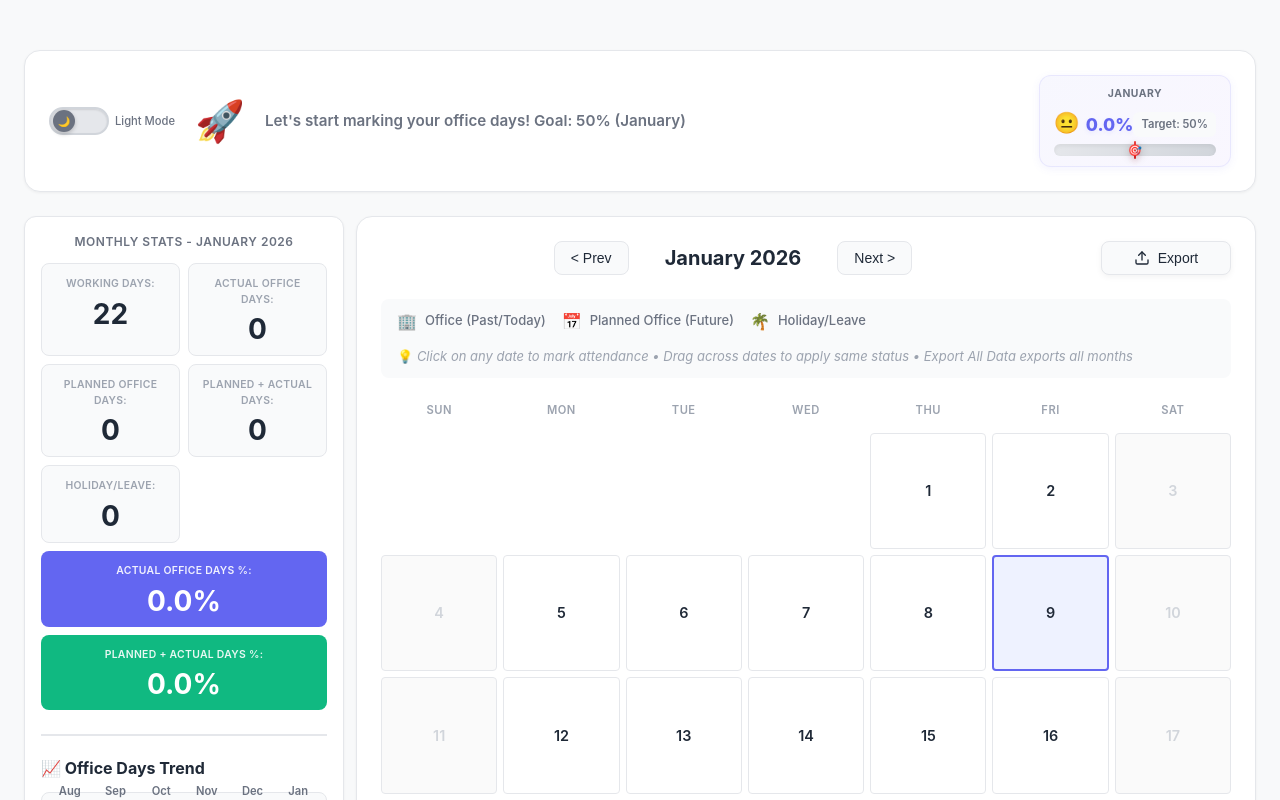
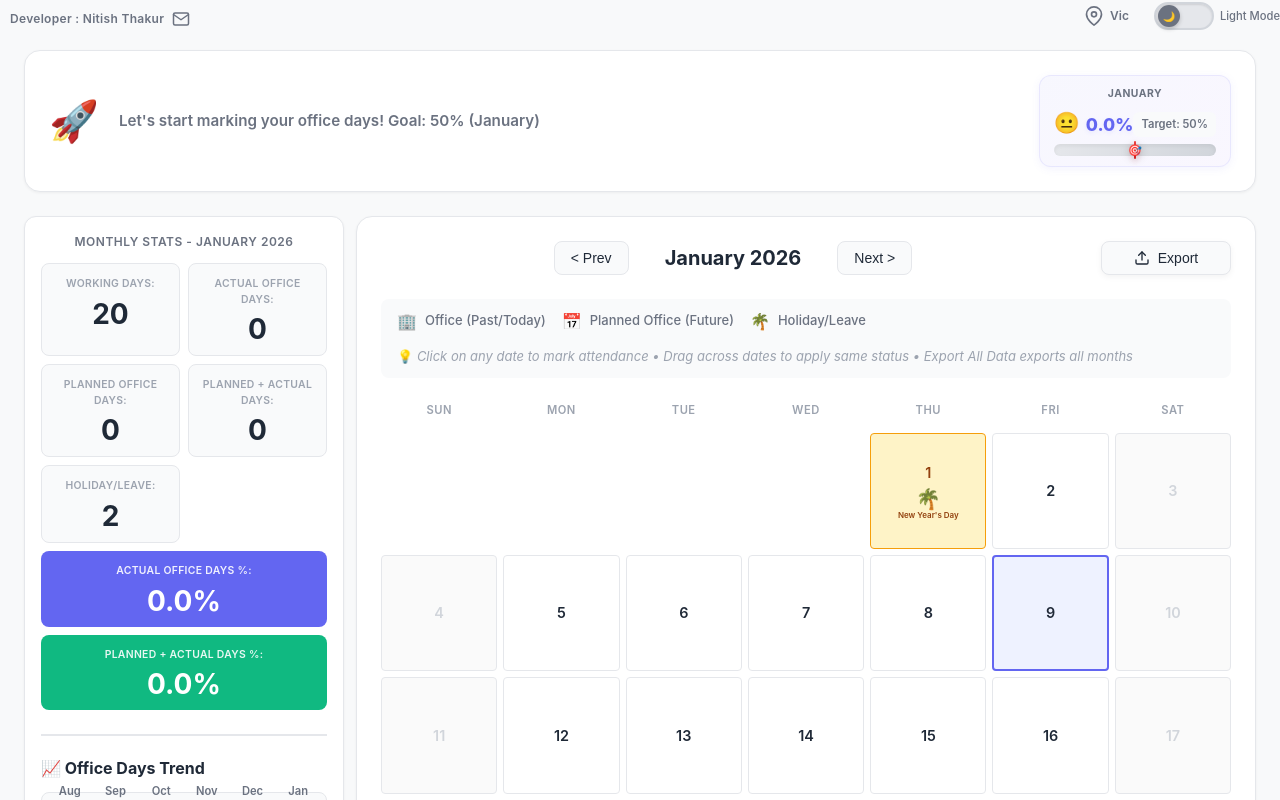
Before and after one commit to nitishthakur89/attendance-tracker, a React app: page / in a window 1280 px wide. Shown: the top 800 px of the page. Built offline with nearby package versions, Linux system fonts and the light colour scheme; the HTML template or start-up script is replaced by a standard one.

Commit message:
Update App.jsx

```diff
--- a/src/App.jsx
+++ b/src/App.jsx
@@ -1,5 +1,6 @@
 import { useState, useEffect } from 'react';
 import './App.css';
+import publicHolidays from './publicHolidays.json';
 
 function App() {
   const [currentDate, setCurrentDate] = useState(new Date());
@@ -13,6 +14,11 @@ function App() {
   });
   const [isDragging, setIsDragging] = useState(false);
   const [dragStatus, setDragStatus] = useState(null);
+  const [selectedRegion, setSelectedRegion] = useState(() => {
+    const savedRegion = localStorage.getItem('selectedRegion');
+    return savedRegion || 'Vic';
+  });
+  const [showLocationDropdown, setShowLocationDropdown] = useState(false);
 
   useEffect(() => {
     localStorage.setItem('attendance', JSON.stringify(attendance));
@@ -22,6 +28,54 @@ function App() {
     localStorage.setItem('theme', theme);
     document.documentElement.setAttribute('data-theme', theme);
   }, [theme]);
+
+  useEffect(() => {
+    localStorage.setItem('selectedRegion', selectedRegion);
+  }, [selectedRegion]);
+
+  // Automatically mark public holidays as holiday status
+  useEffect(() => {
+    const updatedAttendance = { ...attendance };
+
+    // Get all public holiday dates from ALL regions
+    const allPublicHolidayDates = new Set();
+    Object.keys(publicHolidays).forEach(region => {
+      const holidays = publicHolidays[region]?.['2026'] || [];
+      holidays.forEach(holiday => {
+        allPublicHolidayDates.add(holiday.date);
+      });
+    });
+
+    // Remove all holidays that match ANY public holiday date from ALL regions
+    Object.keys(updatedAttendance).forEach(dateKey => {
+      if (updatedAttendance[dateKey] === 'holiday') {
+        const [year, month, day] = dateKey.split('-').map(Number);
+        const dateString = `${year}-${String(month + 1).padStart(2, '0')}-${String(day).padStart(2, '0')}`;
+
+        // If this holiday date matches any public holiday in any region, remove it
+        if (allPublicHolidayDates.has(dateString)) {
+          delete updatedAttendance[dateKey];
+        }
+      }
+    });
+
+    // Now add the current region's holidays
+    const regionHolidays = publicHolidays[selectedRegion]?.['2026'] || [];
+    regionHolidays.forEach(holiday => {
+      const [year, month, day] = holiday.date.split('-').map(Number);
+      const date = new Date(year, month - 1, day);
+      const dayOfWeek = date.getDay();
+      const isWeekend = dayOfWeek === 0 || dayOfWeek === 6;
+
+      // Only mark as holiday if it's not a weekend
+      if (!isWeekend) {
+        const dateKey = `${year}-${month - 1}-${day}`;
+        updatedAttendance[dateKey] = 'holiday';
+      }
+    });
+
+    setAttendance(updatedAttendance);
+  }, [selectedRegion]);
 
   const getDaysInMonth = (date) => {
     const year = date.getFullYear();
@@ -70,6 +124,10 @@ function App() {
   const handleMouseDown = (day) => {
     if (isWeekend(day)) return;
 
+    // Also prevent dragging on public holidays
+    const publicHolidayName = getPublicHolidayName(day, currentDate.getMonth(), currentDate.getFullYear());
+    if (publicHolidayName) return;
+
     const currentStatus = getAttendanceStatus(day);
     setIsDragging(true);
     setDragStatus(currentStatus);
@@ -78,12 +136,28 @@ function App() {
   const handleMouseEnter = (day) => {
     if (!isDragging || isWeekend(day)) return;
 
+    // Also skip public holidays during drag
+    const publicHolidayName = getPublicHolidayName(day, currentDate.getMonth(), currentDate.getFullYear());
+    if (publicHolidayName) return;
+
     markAttendance(day, dragStatus);
   };
 
   const handleMouseUp = () => {
     setIsDragging(false);
     setDragStatus(null);
+  };
+
+  const getPublicHolidayName = (day, month, year) => {
+    const dateString = `${year}-${String(month + 1).padStart(2, '0')}-${String(day).padStart(2, '0')}`;
+    const regionHolidays = publicHolidays[selectedRegion]?.['2026'] || [];
+    const holiday = regionHolidays.find(h => h.date === dateString);
+    return holiday?.name || null;
+  };
+
+  const handleRegionSelect = (region) => {
+    setSelectedRegion(region);
+    setShowLocationDropdown(false);
   };
 
   const { daysInMonth, startingDayOfWeek, year, month } = getDaysInMonth(currentDate);
@@ -119,11 +193,13 @@ function App() {
 
     for (let day = 1; day <= daysInMonth; day++) {
       const status = getAttendanceStatus(day);
+      const publicHolidayName = getPublicHolidayName(day, month, year);
       const today = new Date();
       const isToday = today.getDate() === day &&
                       today.getMonth() === month &&
                       today.getFullYear() === year;
       const weekend = isWeekend(day);
+      const isPublicHoliday = publicHolidayName !== null;
 
       const currentDate = new Date(year, month, day);
       const todayDate = new Date();
@@ -132,19 +208,28 @@ function App() {
       const isFuture = currentDate > todayDate;
       const isPlanned = isFuture && status === 'office';
 
+      // Public holidays are non-editable like weekends
+      const isNonEditable = weekend || isPublicHoliday;
+
       days.push(
         <div
           key={day}
-          className={`calendar-day ${isToday ? 'today' : ''} ${weekend ? 'weekend' : ''} ${status ? `has-${status}` : ''} ${isPlanned ? 'planned-office' : ''} ${!weekend ? 'clickable' : ''}`}
-          onClick={() => !weekend && cycleAttendance(day)}
-          onMouseDown={() => !weekend && handleMouseDown(day)}
+          className={`calendar-day ${isToday ? 'today' : ''} ${weekend ? 'weekend' : ''} ${status ? `has-${status}` : ''} ${isPublicHoliday ? 'public-holiday' : ''} ${isPlanned ? 'planned-office' : ''} ${!isNonEditable ? 'clickable' : ''}`}
+          onClick={() => !isNonEditable && cycleAttendance(day)}
+          onMouseDown={() => !isNonEditable && handleMouseDown(day)}
           onMouseEnter={() => handleMouseEnter(day)}
           onMouseUp={handleMouseUp}
-          title={!weekend ? (isPlanned ? 'Planned Office Day - Click to change or drag to apply to multiple dates' : 'Click to cycle: Office → Holiday → None, or drag to apply to multiple dates') : ''}
+          title={isPublicHoliday ? `Public Holiday: ${publicHolidayName}` : (!weekend ? (isPlanned ? 'Planned Office Day - Click to change or drag to apply to multiple dates' : 'Click to cycle: Office → Holiday → None, or drag to apply to multiple dates') : '')}
         >
           <div className="day-content">
             <div className="day-number">{day}</div>
-            {status && !weekend && (
+            {isPublicHoliday && (
+              <div className="holiday-info">
+                <div className="holiday-icon">🌴</div>
+                <div className="holiday-name">{publicHolidayName}</div>
+              </div>
+            )}
+            {!isPublicHoliday && status && !weekend && (
               <div className={`status-icon ${status}`}>
                 {status === 'office' && (isPlanned ? '📅' : '🏢')}
                 {status === 'holiday' && '🌴'}
@@ -373,8 +458,16 @@ function App() {
       monthsWithData.add(`${year}-${month}`);
     });
 
-    // Sort the months
-    const sortedMonths = Array.from(monthsWithData).sort();
+    // Sort the months by year and month numerically
+    const sortedMonths = Array.from(monthsWithData).sort((a, b) => {
+      const [yearA, monthA] = a.split('-').map(Number);
+      const [yearB, monthB] = b.split('-').map(Number);
+
+      if (yearA !== yearB) {
+        return yearA - yearB;
+      }
+      return monthA - monthB;
+    });
 
     // Calculate monthly statistics
     const monthlyStats = [];
@@ -598,13 +691,52 @@ function App() {
   return (
     <div className="app" onMouseUp={handleMouseUp} onMouseLeave={handleMouseUp}>
       <header className={`motivational-header ${motivationalData.color}`}>
-        <div className="theme-switch-wrapper" onClick={() => setTheme(theme === 'light' ? 'dark' : 'light')}>
-          <div className={`theme-toggle ${theme}`}>
-            <div className="theme-toggle-circle">
-              {theme === 'light' ? '🌙' : '☀️'}
+        <div className="developer-info">
+          <span className="developer-label">Developer : Nitish Thakur</span>
+          <a href="mailto:nitish.thakur89@gmail.com" className="email-icon" title="Email: nitish.thakur89@gmail.com">
+            <svg width="18" height="18" viewBox="0 0 24 24" fill="none" stroke="currentColor" strokeWidth="2" strokeLinecap="round" strokeLinejoin="round">
+              <path d="M4 4h16c1.1 0 2 .9 2 2v12c0 1.1-.9 2-2 2H4c-1.1 0-2-.9-2-2V6c0-1.1.9-2 2-2z"></path>
+              <polyline points="22,6 12,13 2,6"></polyline>
+            </svg>
+          </a>
+        </div>
+        <div className="header-controls">
+          <div className="location-selector">
+            <div className="location-toggle" onClick={() => setShowLocationDropdown(!showLocationDropdown)}>
+              <svg width="20" height="20" viewBox="0 0 24 24" fill="none" stroke="currentColor" strokeWidth="2" strokeLinecap="round" strokeLinejoin="round">
+                <path d="M21 10c0 7-9 13-9 13s-9-6-9-13a9 9 0 0 1 18 0z"></path>
+                <circle cx="12" cy="10" r="3"></circle>
+              </svg>
+              <span className="location-label">{selectedRegion}</span>
             </div>
+            {showLocationDropdown && (
+              <div className="location-dropdown">
+                <div className="location-option" onClick={() => handleRegionSelect('None')}>
+                  No Location
+                </div>
+                <div className="location-option" onClick={() => handleRegionSelect('Vic')}>
+                  Victoria
+                </div>
+                <div className="location-option" onClick={() => handleRegionSelect('Nsw')}>
+                  NSW
+                </div>
+                <div className="location-option" onClick={() => handleRegionSelect('Qld')}>
+                  Queensland
+                </div>
+                <div className="location-option" onClick={() => handleRegionSelect('Bengaluru')}>
+                  Bengaluru
+                </div>
+              </div>
+            )}
           </div>
-          <span className="theme-label">{theme === 'light' ? 'Light Mode' : 'Dark Mode'}</span>
+          <div className="theme-switch-wrapper" onClick={() => setTheme(theme === 'light' ? 'dark' : 'light')}>
+            <div className={`theme-toggle ${theme}`}>
+              <div className="theme-toggle-circle">
+                {theme === 'light' ? '🌙' : '☀️'}
+              </div>
+            </div>
+            <span className="theme-label">{theme === 'light' ? 'Light Mode' : 'Dark Mode'}</span>
+          </div>
         </div>
         <div className="motivation-emoji">{motivationalData.emoji}</div>
         <div className="motivation-content">
```
